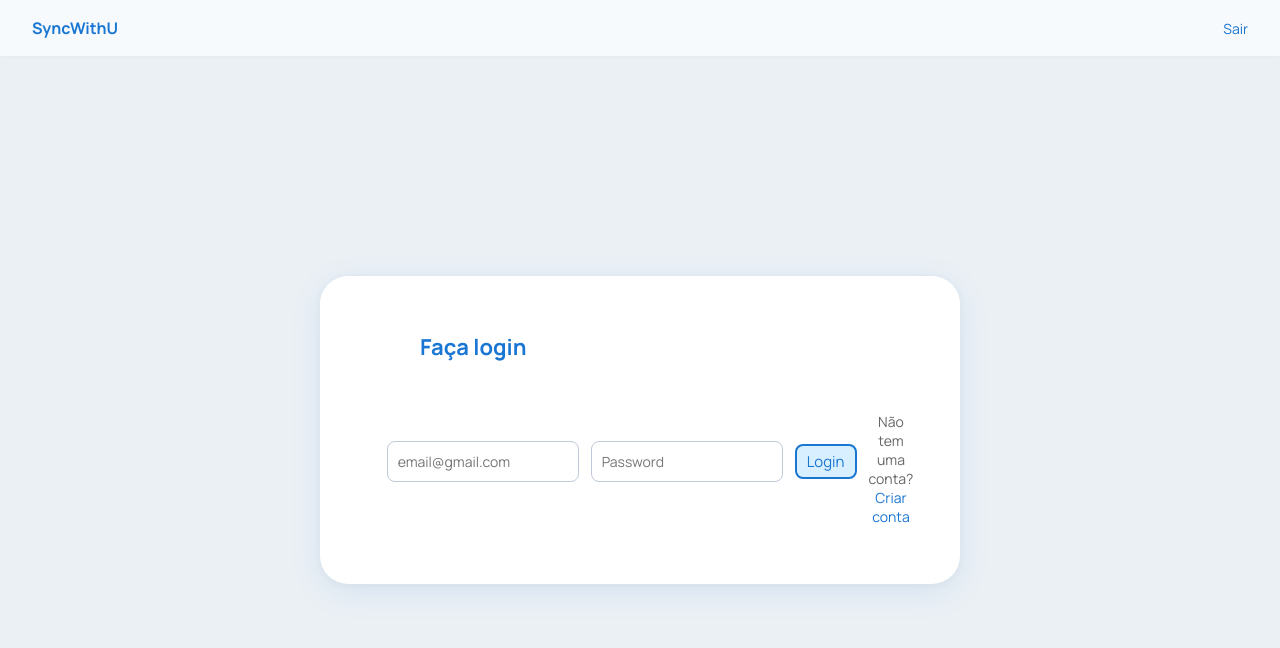
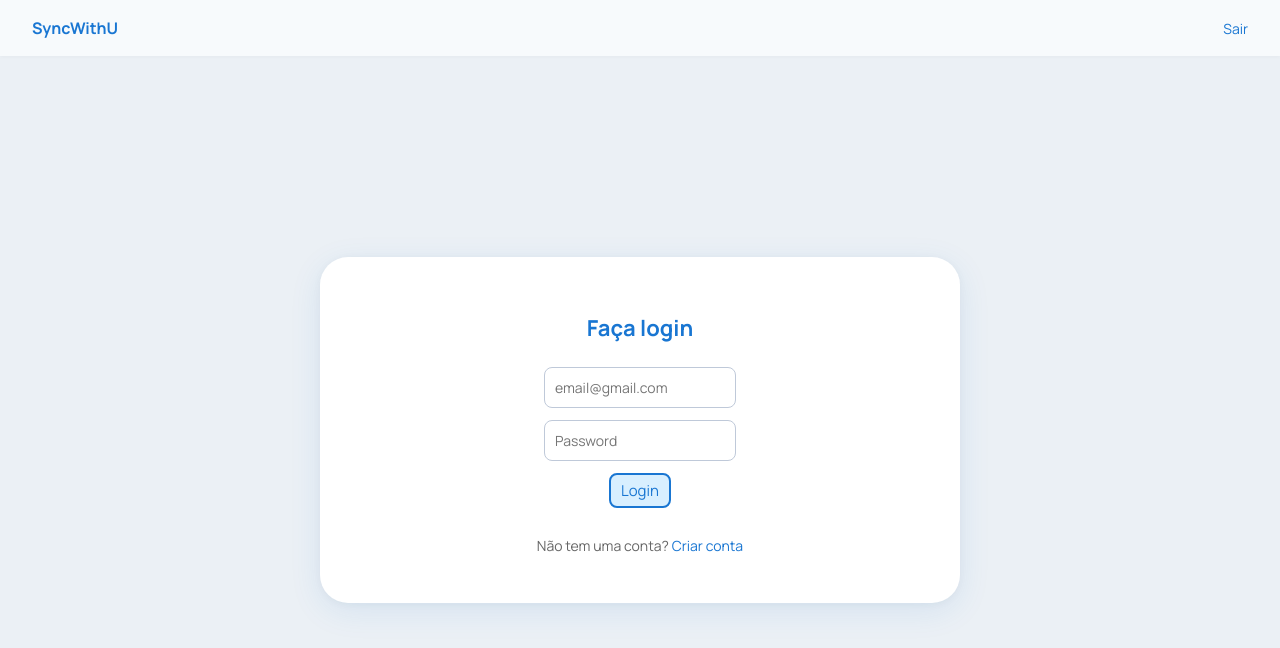
Before and after one commit to so-tha/SyncWithU, a React (Vite) app: page / in a window 1280 px wide. Shown: the top 648 px of the page. Built offline with nearby package versions, Linux system fonts and the light colour scheme.

Commit message:
Melhora na UI da pagina de criar conta

```diff
--- a/src/App.css
+++ b/src/App.css
@@ -258,20 +258,19 @@ nav {
   font-weight: 700;
   color: #1976d2;
   margin-bottom: 24px;
-  text-align: justify;
+  text-align: center;
   font-family: 'Manrope', Arial, Helvetica, sans-serif;
 
 }
 .login-form {
   display: flex;
-  flex-direction: row;
+  flex-direction: column;
   gap: 12px;
   align-items: center;
   justify-content: center;
   width: 100%;
   max-width: 420px;
-  padding: 10px;
-  margin-left: 20px;
+
 }
 
 .login-input{
--- a/src/login-page.jsx
+++ b/src/login-page.jsx
@@ -27,7 +27,6 @@ function LoginPage() {
       const data = await response.json();
 
       if (data.success) {
-        // Salvando token no localStorage
         localStorage.setItem('token', data.data.token);
         localStorage.setItem('usuario', JSON.stringify(data.data.usuario));
         navigate('/profile');
```
